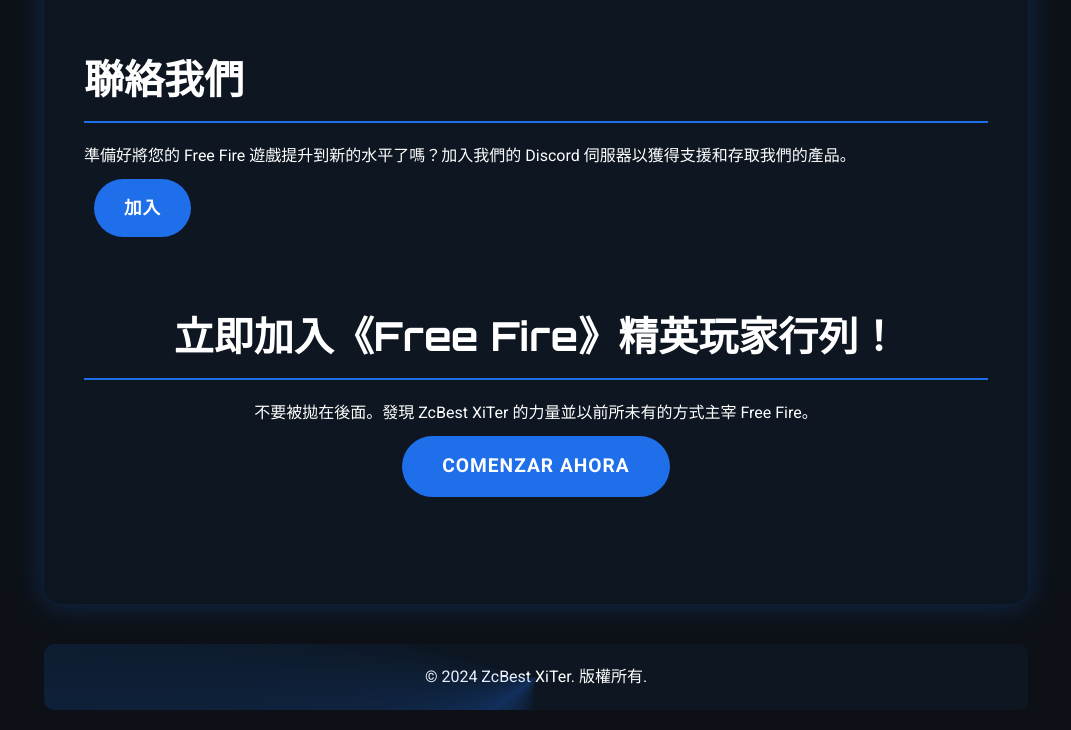
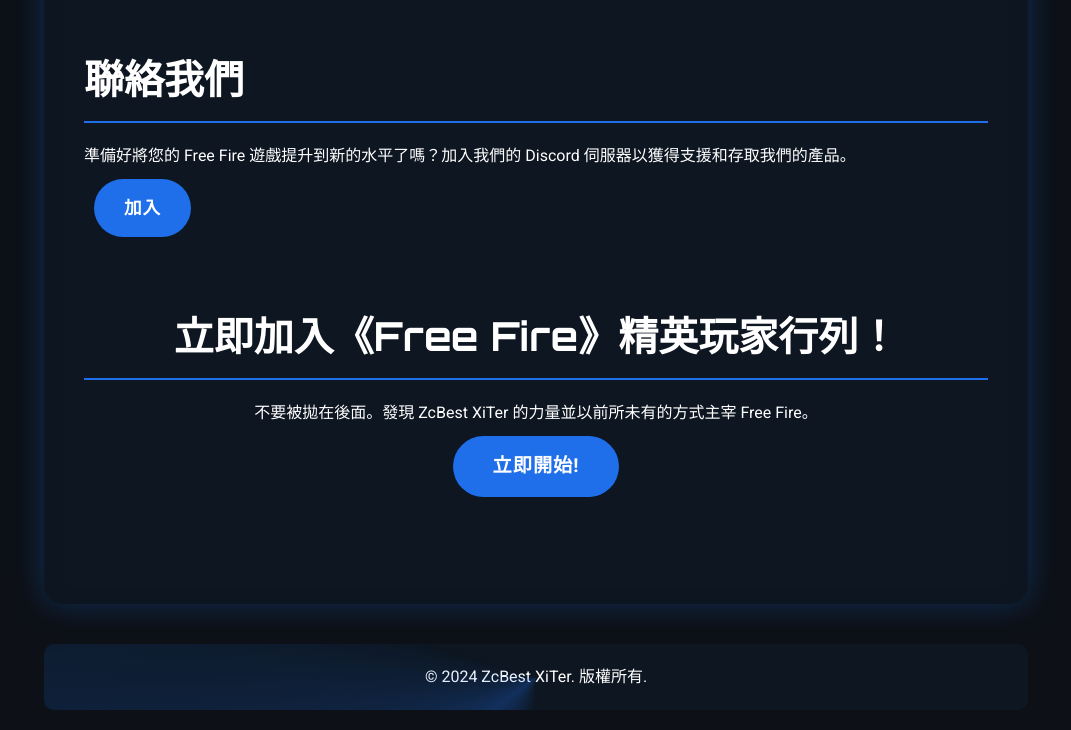
Before and after one commit to jimchang0326/ZcBesT-XiTeR, a plain HTML site: page index.html in a window 1280 px wide. Shown: the part 2259-2989 px from the top of the page, without its empty margins (104-1175 px from the left). Drawn offline with nearby package versions, Linux system fonts and the light colour scheme.

Commit message:
Update index.html

```diff
--- a/index.html
+++ b/index.html
@@ -532,7 +532,7 @@
             <section id="cta">
                 <h2>立即加入《Free Fire》精英玩家行列！</h2>
                 <p>不要被拋在後面。發現 ZcBest XiTer 的力量並以前所未有的方式主宰 Free Fire。</p>
-                <a href="#" class="btn">Comenzar Ahora</a>
+                <a href="#" class="btn">立即開始!</a>
             </section>
         </main>
 
```
